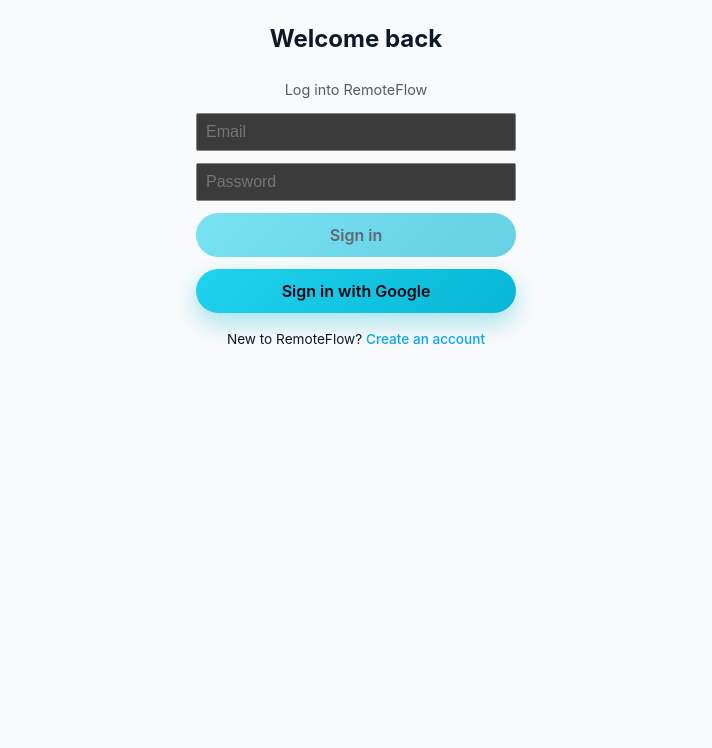
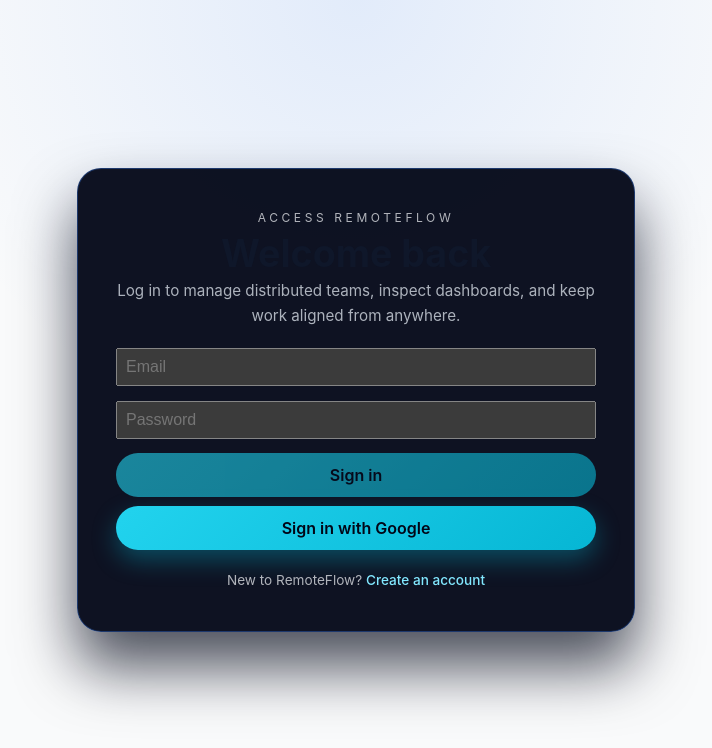
Before and after one commit to VitorDPires/remoteFlow, a React (Vite) app: page /login in a window 1280 px wide. Shown: the top 748 px of the page, without its empty margins (284-996 px from the left). Built offline with nearby package versions, Linux system fonts and the light colour scheme; no server answers.

Commit message:
feat: refactor authentication pages and styles for improved UI consistency

```diff
--- a/src/features/auth/pages/Login/LoginPage.module.css
+++ b/src/features/auth/pages/Login/LoginPage.module.css
@@ -1,42 +1,91 @@
-.container {
+.page {
+  width: 100%;
+  min-height: 100vh;
+  padding: clamp(1.5rem, 3vw, 3rem);
+  background: radial-gradient(circle at top, var(--color-bg-gradient), transparent 45%), var(--color-bg);
+  color: var(--color-text);
+  display: flex;
+  align-items: center;
+  justify-content: center;
+  box-sizing: border-box;
+}
+
+.card {
+  width: min(480px, 100%);
+  background: var(--color-panel);
+  border-radius: 1.5rem;
+  border: 1px solid var(--color-panel-border);
+  padding: clamp(2rem, 3vw, 2.8rem);
+  box-shadow: 0 35px 60px var(--color-shadow);
   display: flex;
   flex-direction: column;
-  align-items: center;
-  justify-content: center;
-  min-height: 320px;
-  margin: 0 auto;
+  gap: 1.25rem;
+}
+
+.header {
+  text-align: center;
+  display: flex;
+  flex-direction: column;
+  gap: 0.35rem;
+}
+
+.title {
+  font-size: clamp(2rem, 3vw, 2.35rem);
+  margin: 0;
+  color: var(--color-text);
+}
+
+.subTitle {
+  letter-spacing: 0.3em;
+  text-transform: uppercase;
+  font-size: 0.75rem;
+  margin: 0;
+  color: var(--color-muted-strong);
+}
+
+.description {
+  margin: 0;
+  font-size: 0.95rem;
+  color: var(--color-muted);
 }
 
 .form {
   display: flex;
   flex-direction: column;
-  gap: 12px;
-  width: 320px;
+  gap: 0.9rem;
 }
 
-.header {
-  text-align: center;
-  margin-bottom: 0.75rem;
+.actions {
+  display: flex;
+  flex-direction: column;
+  gap: 0.6rem;
 }
 
-.subTitle {
+.message {
   margin: 0;
   font-size: 0.9rem;
-  color: rgba(15, 23, 42, 0.7);
+  text-align: center;
+}
+
+.error {
+  color: var(--color-danger);
 }
 
 .footer {
-  margin-top: 1rem;
+  margin: 0;
   font-size: 0.85rem;
+  text-align: center;
+  color: var(--color-muted-strong);
 }
 
-.footer a {
-  color: #0ea5e9;
+.link {
+  color: var(--color-accent);
+  text-decoration: none;
+  border-bottom: 1px solid transparent;
+  padding-bottom: 1px;
+  transition: border-color 0.2s ease;
 }
 
-.errorMessage {
-  margin-top: 0.75rem;
-  color: #dc2626;
-  font-size: 0.9rem;
-  text-align: center;
+.link:hover {
+  border-color: var(--color-accent);
 }
--- a/src/features/auth/pages/Login/LoginPage.tsx
+++ b/src/features/auth/pages/Login/LoginPage.tsx
@@ -11,33 +11,52 @@
     useLogin();
 
   return (
-    <div className={styles.container}>
+    <main className={styles.page}>
+      <section className={styles.card}>
         <header className={styles.header}>
-        <h2>Welcome back</h2>
-        <p className={styles.subTitle}>Log into RemoteFlow</p>
+          <p className={styles.subTitle}>Access RemoteFlow</p>
+          <h1 className={styles.title}>Welcome back</h1>
+          <p className={styles.description}>
+            Log in to manage distributed teams, inspect dashboards, and keep work aligned from anywhere.
+          </p>
         </header>
 
-      <form className={styles.form} onSubmit={handleLogin}>
-        <Input type="email" placeholder="Email" value={email} onChange={(e) => setEmail(e.target.value)} autoComplete="email" />
-        <Input type="password" placeholder="Password" value={password} onChange={(e) => setPassword(e.target.value)} autoComplete="current-password" />
+        <form className={styles.form} onSubmit={handleLogin} noValidate>
+          <Input
+            type="email"
+            placeholder="Email"
+            value={email}
+            onChange={(e) => setEmail(e.target.value)}
+            autoComplete="email"
+          />
+          <Input
+            type="password"
+            placeholder="Password"
+            value={password}
+            onChange={(e) => setPassword(e.target.value)}
+            autoComplete="current-password"
+          />
+          <div className={styles.actions}>
             <Button type="submit" disabled={isFormInvalid}>
-          {loading ? "Signing in..." : "Sign in"}
+              {loading ? "Signing in…" : "Sign in"}
             </Button>
             <Button type="button" onClick={signInWithGoogle}>
               Sign in with Google
             </Button>
+          </div>
         </form>
 
         {error && (
-        <p className={styles.errorMessage} role="alert">
+          <p className={`${styles.message} ${styles.error}`} role="alert">
             {error}
           </p>
         )}
 
         <p className={styles.footer}>
-        New to RemoteFlow? <Link to="/register">Create an account</Link>
+          New to RemoteFlow? <Link className={styles.link} to="/register">Create an account</Link>
         </p>
-    </div>
+      </section>
+    </main>
   );
 }
 
--- a/src/features/auth/pages/Register/RegisterPage.module.css
+++ b/src/features/auth/pages/Register/RegisterPage.module.css
@@ -1,15 +1,25 @@
-.container {
-  width: min(480px, 90vw);
-  margin: 2rem auto;
-  padding: 2rem;
-  background: linear-gradient(135deg, rgba(15, 23, 42, 0.95), rgba(15, 118, 110, 0.85));
-  color: #f8fafc;
+.page {
+  width: 100%;
+  min-height: 100vh;
+  padding: clamp(1.5rem, 3vw, 3rem);
+  background: radial-gradient(circle at top, var(--color-bg-gradient), transparent 45%), var(--color-bg);
+  color: var(--color-text);
+  display: flex;
+  align-items: center;
+  justify-content: center;
+  box-sizing: border-box;
+}
+
+.card {
+  width: min(480px, 100%);
+  background: linear-gradient(135deg, var(--color-panel-soft), var(--color-panel-gradient));
   border-radius: 1.5rem;
-  box-shadow: 0 30px 60px rgba(2, 6, 23, 0.4);
+  border: 1px solid rgba(255, 255, 255, 0.08);
+  padding: clamp(2rem, 3vw, 2.8rem);
+  box-shadow: 0 35px 60px var(--color-shadow);
   display: flex;
   flex-direction: column;
-  gap: 1.5rem;
-  border: 1px solid rgba(255, 255, 255, 0.08);
+  gap: 1.25rem;
 }
 
 .header {
@@ -20,63 +30,66 @@
 }
 
 .title {
-  font-size: clamp(1.9rem, 3vw, 2.4rem);
+  font-size: clamp(2rem, 3vw, 2.35rem);
   margin: 0;
+  color: var(--color-text);
 }
 
 .subTitle {
+  letter-spacing: 0.3em;
   text-transform: uppercase;
-  letter-spacing: 0.2em;
   font-size: 0.75rem;
   margin: 0;
-  color: rgba(248, 250, 252, 0.7);
+  color: var(--color-muted-strong);
 }
 
 .description {
   margin: 0;
-  font-size: 0.9rem;
-  color: rgba(248, 250, 252, 0.7);
+  font-size: 0.95rem;
+  color: var(--color-muted);
 }
 
 .form {
   display: flex;
   flex-direction: column;
-  gap: 1rem;
+  gap: 0.9rem;
 }
 
 .actions {
   display: flex;
-  justify-content: flex-end;
-  margin-top: 0.5rem;
+  flex-direction: column;
+  gap: 0.6rem;
 }
 
 .message {
   margin: 0;
-  font-size: 0.85rem;
-  line-height: 1.4;
+  font-size: 0.9rem;
+  text-align: center;
 }
 
 .success {
-  color: #8fef96;
+  color: var(--color-success);
 }
 
 .error {
-  color: #f87171;
+  color: var(--color-danger);
 }
 
 .footer {
   margin: 0;
   font-size: 0.85rem;
   text-align: center;
-  color: rgba(248, 250, 252, 0.7);
+  color: var(--color-muted-strong);
 }
 
-@media (max-width: 600px) {
-  .container {
-    padding: 1.5rem;
-  }
+.link {
+  color: var(--color-accent);
+  text-decoration: none;
+  border-bottom: 1px solid transparent;
+  padding-bottom: 1px;
+  transition: border-color 0.2s ease;
+}
 
-  .actions {
-    justify-content: center;
-  }
+.link:hover {
+  border-color: var(--color-accent);
 }
--- a/src/features/auth/pages/Register/RegisterPage.tsx
+++ b/src/features/auth/pages/Register/RegisterPage.tsx
@@ -17,7 +17,8 @@
   } = useRegister();
 
   return (
-    <div className={styles.container}>
+    <main className={styles.page}>
+      <section className={styles.card}>
         <header className={styles.header}>
           <p className={styles.subTitle}>Sign up</p>
           <h1 className={styles.title}>Create your RemoteFlow account</h1>
@@ -50,10 +51,9 @@
           />
           <div className={styles.actions}>
             <Button type="submit" disabled={isFormInvalid}>
-            {loading ? "Creating account..." : "Register"}
+              {loading ? "Creating account…" : "Register"}
             </Button>
           </div>
-
           {statusMessage && (
             <p className={`${styles.message} ${styles.success}`} aria-live="polite">
               {statusMessage}
@@ -67,9 +67,10 @@
         </form>
 
         <p className={styles.footer}>
-        Already have an account? <Link to="/login">Sign in</Link>
+          Already have an account? <Link className={styles.link} to="/login">Sign in</Link>
         </p>
-    </div>
+      </section>
+    </main>
   );
 }
 
--- a/src/index.css
+++ b/src/index.css
@@ -3,30 +3,44 @@
   line-height: 1.6;
   font-weight: 400;
   color-scheme: dark;
-  color: #e2e8f0;
-  background-color: #020617;
   font-synthesis: none;
   text-rendering: optimizeLegibility;
   -webkit-font-smoothing: antialiased;
   -moz-osx-font-smoothing: grayscale;
+  --color-text: #e2e8f0;
+  --color-bg: #020617;
+  --color-panel: rgba(2, 6, 23, 0.95);
+  --color-panel-soft: rgba(15, 23, 42, 0.85);
+  --color-panel-gradient: rgba(15, 118, 110, 0.85);
+  --color-panel-border: rgba(59, 130, 246, 0.35);
+  --color-divider: rgba(148, 163, 184, 0.25);
+  --color-accent: #82e8ff;
+  --color-accent-strong: #0ea5e9;
+  --color-muted: rgba(226, 232, 240, 0.75);
+  --color-muted-strong: rgba(248, 250, 252, 0.7);
+  --color-success: #8fef96;
+  --color-danger: #f87171;
+  --color-shadow: rgba(2, 6, 23, 0.7);
+  --color-bg-gradient: rgba(59, 130, 246, 0.12);
+  --color-button-bg: #1a1a1a;
 }
 
 a {
   font-weight: 500;
-  color: #82e8ff;
+  color: var(--color-accent);
   text-decoration: none;
 }
 
 a:hover {
-  color: #bbf7d0;
+  color: var(--color-accent-strong);
 }
 
 body {
   min-height: 100vh;
   margin: 0;
   width: 100%;
-  background-color: #020617;
-  color: #e2e8f0;
+  background-color: var(--color-bg);
+  color: var(--color-text);
 }
 
 h1 {
@@ -41,13 +55,13 @@
   font-size: 1em;
   font-weight: 500;
   font-family: inherit;
-  background-color: #1a1a1a;
+  background-color: var(--color-button-bg);
   cursor: pointer;
   transition: border-color 0.25s;
 }
 
 button:hover {
-  border-color: #82e8ff;
+  border-color: var(--color-accent);
 }
 
 button:focus,
@@ -57,17 +71,15 @@
 
 @media (prefers-color-scheme: light) {
   :root {
-    color: #0f172a;
-    background-color: #f9fafb;
+    --color-text: #0f172a;
+    --color-bg: #f9fafb;
+    --color-button-bg: #fff;
   }
   body {
-    background-color: #f9fafb;
-    color: #0f172a;
+    background-color: var(--color-bg);
+    color: var(--color-text);
   }
   a:hover {
-    color: #0ea5e9;
-  }
-  button {
-    background-color: #fff;
+    color: var(--color-accent-strong);
   }
 }
```
Lines whose indentation alone changed are shown as unchanged.
